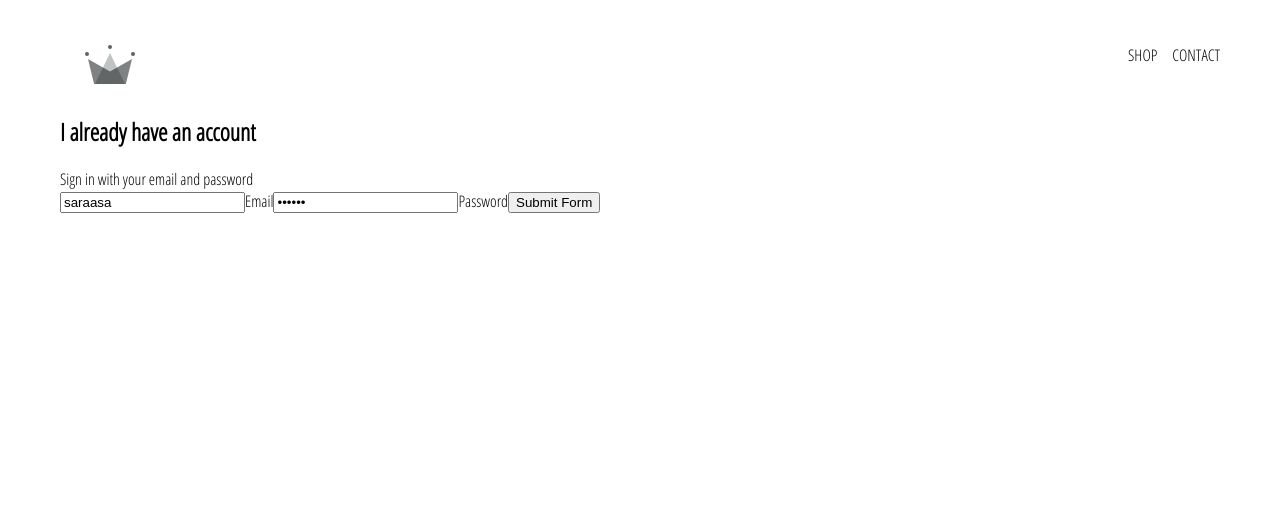
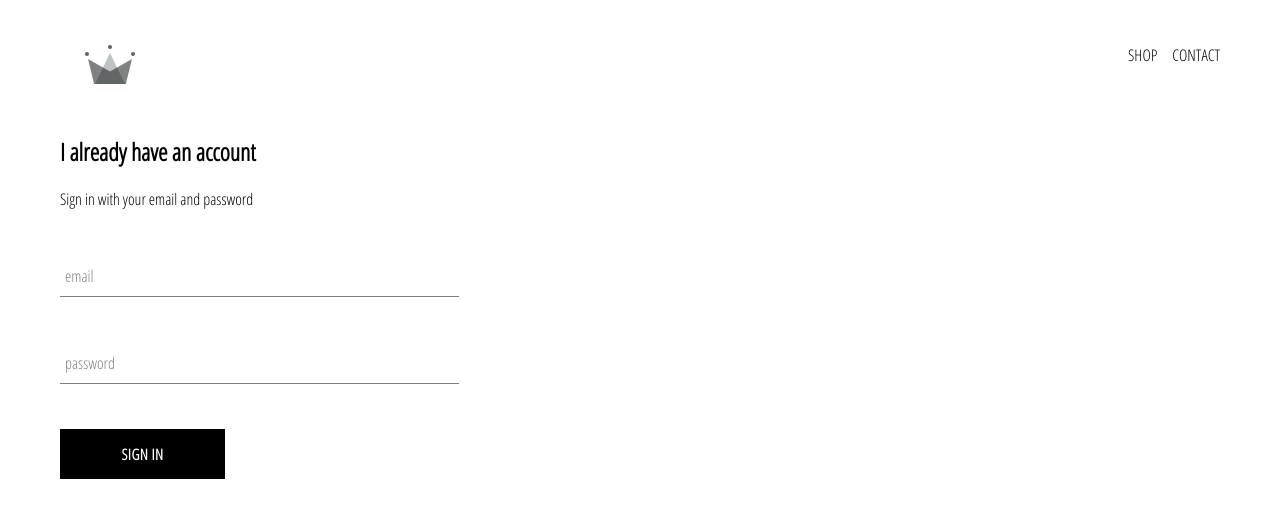
Before and after one commit to PabloSantaMaria/CRD-crown-clothing, a React (Create React App) app: page /signin in a window 1280 px wide. Shown: the top 518 px of the page. Built offline with nearby package versions, Linux system fonts and the light colour scheme.

Commit message:
custom buttom component, sign in styles

```diff
--- /dev/null
+++ b/src/components/custom-button/custom-button.jsx
@@ -0,0 +1,11 @@
+import React from 'react';
+
+import './custom-button.scss';
+
+const CustomButton = ({children, ...otherProps}) => (
+    <button className='custom-button' {...otherProps} >
+        {children}
+    </button>
+)
+
+export default CustomButton;
--- /dev/null
+++ b/src/components/custom-button/custom-button.scss
@@ -0,0 +1,22 @@
+.custom-button {
+    min-width: 165px;
+    width: auto;
+    height: 50px;
+    letter-spacing: 0.5px;
+    line-height: 50px;
+    padding: 0 35px 0 35px;
+    font-size: 15px;
+    background-color: black;
+    color: white;
+    text-transform: uppercase;
+    font-family: 'Open Sans Condensed';
+    font-weight: bolder;
+    border: none;
+    cursor: pointer;
+
+    &:hover {
+        background-color: white;
+        color: black;
+        border: 1px solid black;
+    }
+}
--- /dev/null
+++ b/src/components/form-input/form-input.jsx
@@ -0,0 +1,17 @@
+import React from 'react';
+
+import './form-input.scss';
+
+const FormInput = ({label, handleChange, ...otherProps}) => (
+    <div className='group'>
+        <input className='form-input' onChange={handleChange} {...otherProps} />
+
+        {label ?
+        <label className={`${otherProps.value.lenght ? 'shrink' : ''} form-input-label`} >
+            {label}
+        </label>
+        : null}
+    </div>
+)
+
+export default FormInput;
--- /dev/null
+++ b/src/components/form-input/form-input.scss
@@ -0,0 +1,54 @@
+$sub-color: grey;
+$main-color: black;
+
+@mixin shrinkLabel {
+  top: -14px;
+  font-size: 12px;
+  color: $main-color;
+}
+
+.group {
+  position: relative;
+  margin: 45px 0;
+
+  .form-input {
+    background: none;
+    background-color: white;
+    color: $sub-color;
+    font-size: 18px;
+    padding: 10px 10px 10px 5px;
+    display: block;
+    width: 100%;
+    border: none;
+    border-radius: 0;
+    border-bottom: 1px solid $sub-color;
+    margin: 25px 0;
+
+    &:focus {
+      outline: none;
+    }
+
+    &:focus ~ .form-input-label {
+      @include shrinkLabel();
+    }
+  }
+
+  input[type='password'] {
+    letter-spacing: 0.3em;
+  }
+
+  .form-input-label {
+    color: $sub-color;
+    font-size: 16px;
+    font-weight: normal;
+    position: absolute;
+    pointer-events: none;
+    left: 5px;
+    top: 10px;
+    transition: 300ms ease all;
+
+    &.shrink {
+      @include shrinkLabel();
+    }
+  }
+}
--- a/src/components/sign-in/sign-in.jsx
+++ b/src/components/sign-in/sign-in.jsx
@@ -1,18 +1,20 @@
 import React from 'react';
+import FormInput from '../form-input/form-input';
 
 import './sign-in.scss';
+import CustomButton from '../custom-button/custom-button';
 
 class SignIn extends React.Component {
     constructor(props) {
         super(props);
 
         this.state = {
-            email: 'saraasa',
-            password: 'asdsas'
+            email: '',
+            password: ''
         }
     }
 
-    handleOnChange = event => {
+    handleChange = event => {
         const {value, name} = event.target;
         this.setState({[name]: value});
     }
@@ -29,22 +31,22 @@
                 <span>Sign in with your email and password</span>
 
                 <form onSubmit={this.handleSubmit}>
-                    <input
+                    <FormInput
                         name='email'
                         type='email'
+                        label='email'
                         value={this.state.email}
                         required
-                        onChange={this.handleOnChange}/>
-                    <label>Email</label>
-                    <input
+                        handleChange={this.handleChange}/>
+                    <FormInput
                         name='password'
                         type='password'
+                        label='password'
                         value={this.state.password}
                         required
-                        onChange={this.handleOnChange}/>
-                    <label>Password</label>
+                        handleChange={this.handleChange}/>
 
-                    <input type='submit' value='Submit Form' />
+                    <CustomButton type='submit'>SIGN IN</CustomButton>
                 </form>
             </div>
         )
--- a/src/components/sign-in/sign-in.scss
+++ b/src/components/sign-in/sign-in.scss
@@ -0,0 +1,9 @@
+.sign-in {
+    width: 30vw;
+    display: flex;
+    flex-direction: column;
+
+    .title {
+        margin: 10px 0;
+    }
+}
```
